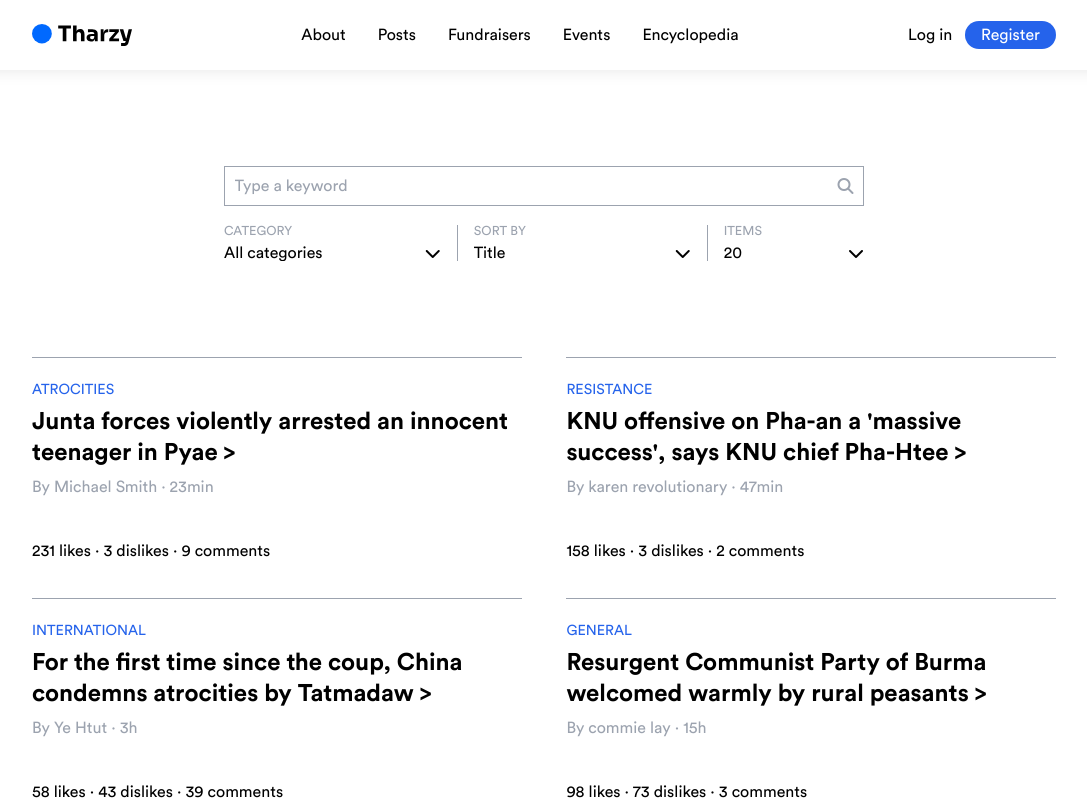
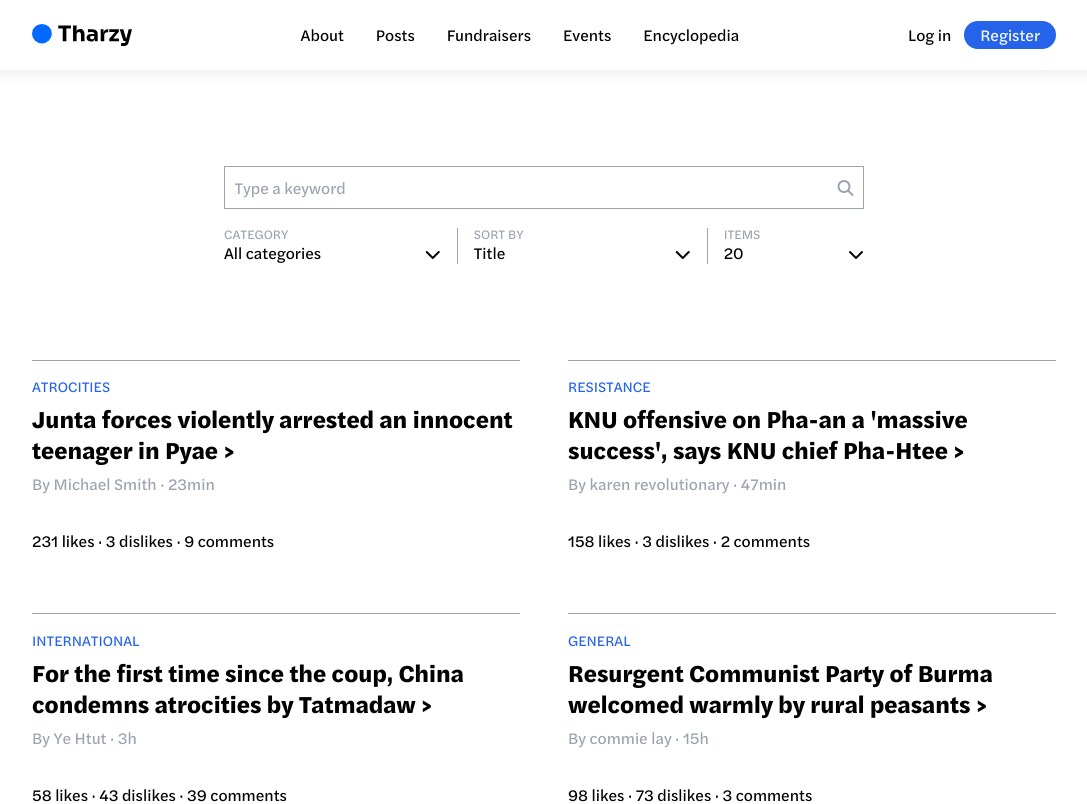
Before and after one commit to victorvoorhees/tharzy, a Next.js app in the folder tharzy-client/: page /posts in a window 1280 px wide. Shown: the top 804 px of the page, without its empty margins (96-1183 px from the left). Built offline with nearby package versions, Linux system fonts and the light colour scheme.

Commit message:
Fixed design issues

```diff
--- a/tharzy-client/styles/Events.module.css
+++ b/tharzy-client/styles/Events.module.css
@@ -19,7 +19,7 @@
 
 .posts {
     display: grid;
-    grid-row-gap: 1.6rem;
+    grid-row-gap: 2.4rem;
 }
 
 
@@ -50,7 +50,7 @@
 @media screen and (min-width: 768px) {
     .posts {
         grid-column-gap: 2.8rem;
-        grid-row-gap: 2.4rem;
+        grid-row-gap: 4rem;
     }
 }
 
--- a/tharzy-client/styles/Fundraisers.module.css
+++ b/tharzy-client/styles/Fundraisers.module.css
@@ -19,7 +19,7 @@
 
 .posts {
     display: grid;
-    grid-row-gap: 1.6rem;
+    grid-row-gap: 2.4rem;
 }
 
 
@@ -49,7 +49,7 @@
 @media screen and (min-width: 768px) {
     .posts {
         grid-column-gap: 2.8rem;
-        grid-row-gap: 2.4rem;
+        grid-row-gap: 4rem;
     }
 }
 
--- a/tharzy-client/styles/Login.module.css
+++ b/tharzy-client/styles/Login.module.css
@@ -8,6 +8,7 @@
 
 .submit {
     background-color: var(--blue-600);
+    border-radius: 0;
     color: rgb(255, 255, 255);
     font-size: 1rem;
     margin-top: 1.8rem;
--- a/tharzy-client/styles/Post.module.css
+++ b/tharzy-client/styles/Post.module.css
@@ -3,7 +3,7 @@
     display: flex;
     flex-direction: column;
     justify-content: space-between;
-    padding-top: 1.6rem;
+    padding-top: 1.2rem;
     transition: border-color 0.2s, transform 0.2s;
 }
 
@@ -38,5 +38,5 @@
 
 .userData {
     line-height: 1;
-    margin-top: 3rem;
+    margin-top: 2.6rem;
 }
--- a/tharzy-client/styles/Posts.module.css
+++ b/tharzy-client/styles/Posts.module.css
@@ -19,7 +19,7 @@
 
 .posts {
     display: grid;
-    grid-row-gap: 1.6rem;
+    grid-row-gap: 2.4rem;
 }
 
 
@@ -48,8 +48,8 @@
 
 @media screen and (min-width: 768px) {
     .posts {
-        grid-column-gap: 2.8rem;
-        grid-row-gap: 2.4rem;
+        grid-column-gap: 3rem;
+        grid-row-gap: 4rem;
     }
 }
 
--- a/tharzy-client/styles/Register.module.css
+++ b/tharzy-client/styles/Register.module.css
@@ -8,6 +8,7 @@
 
 .submit {
     background-color: var(--blue-600);
+    border-radius: 0;
     color: rgb(255, 255, 255);
     font-size: 1rem;
     margin-top: 1.4rem;
--- a/tharzy-client/styles/Select.module.css
+++ b/tharzy-client/styles/Select.module.css
@@ -2,7 +2,7 @@
     color: var(--gray-400);
     display: block;
     font-size: 0.8rem;
-    margin-bottom: 0.4rem;
+    margin-bottom: 0.2rem;
     text-transform: uppercase;
     width: fit-content;
 }
@@ -20,6 +20,7 @@
     color: rgb(0, 0, 0);
     cursor: pointer;
     font-size: 1rem;
+    line-height: 1.2em;
     transition: color 0.3s;
     width: 100%;
 }
--- a/tharzy-client/styles/globals.css
+++ b/tharzy-client/styles/globals.css
@@ -158,11 +158,11 @@ input, select {
 
 
 h1, h2 {
-  font-family: 'circular', sans-serif;
+  font-family: 'halyard text', sans-serif;
 }
 
 body, input, textarea, select {
-  font-family: 'circular', sans-serif;
+  font-family: 'halyard text', sans-serif;
 }
 
 h1, h2, h3 {
```
